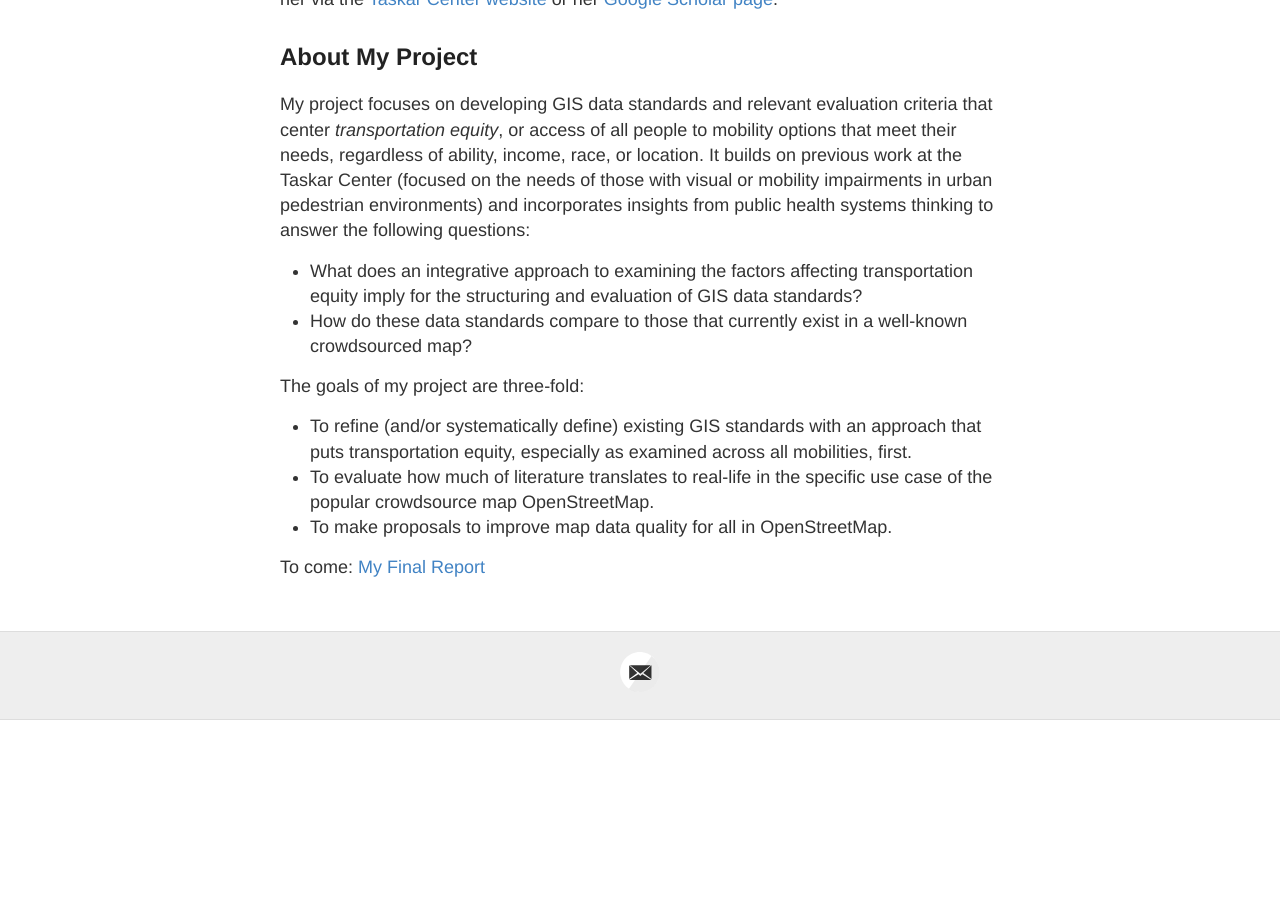
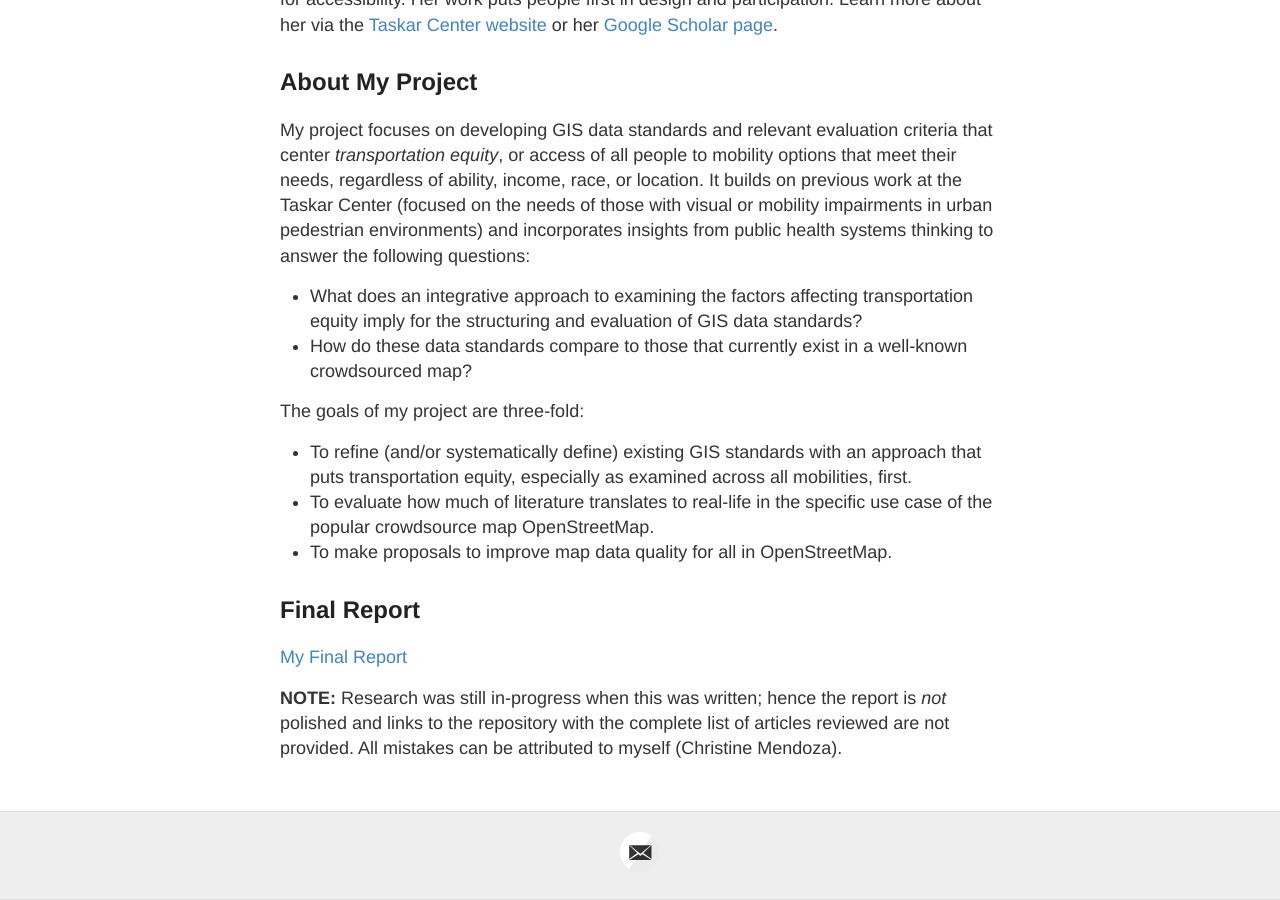
Before and after one commit to christineiym/dreu-2023, a Jekyll site: the page built from index.md, in a window 1280 px wide and 900 px high, scrolled down 726 px. Built offline with Jekyll 4.4.1, drawn with Linux system fonts in a browser that asks for light colours; before the commit the page ends 1446 px from its top, so only the background shows below that.

Commit message:
add final report

```diff
--- a/index.md
+++ b/index.md
@@ -28,4 +28,7 @@ The goals of my project are three-fold:
 - To evaluate how much of literature translates to real-life in the specific use case of the popular crowdsource map OpenStreetMap.
 - To make proposals to improve map data quality for all in OpenStreetMap.
 
-To come: [My Final Report](files/finalreport.pdf)
+## Final Report
+[My Final Report](files/finalreport.pdf)
+
+**NOTE:** Research was still in-progress when this was written; hence the report is *not* polished and links to the repository with the complete list of articles reviewed are not provided. All mistakes can be attributed to myself (Christine Mendoza).
```
Also changed, not shown: 1 other file.
